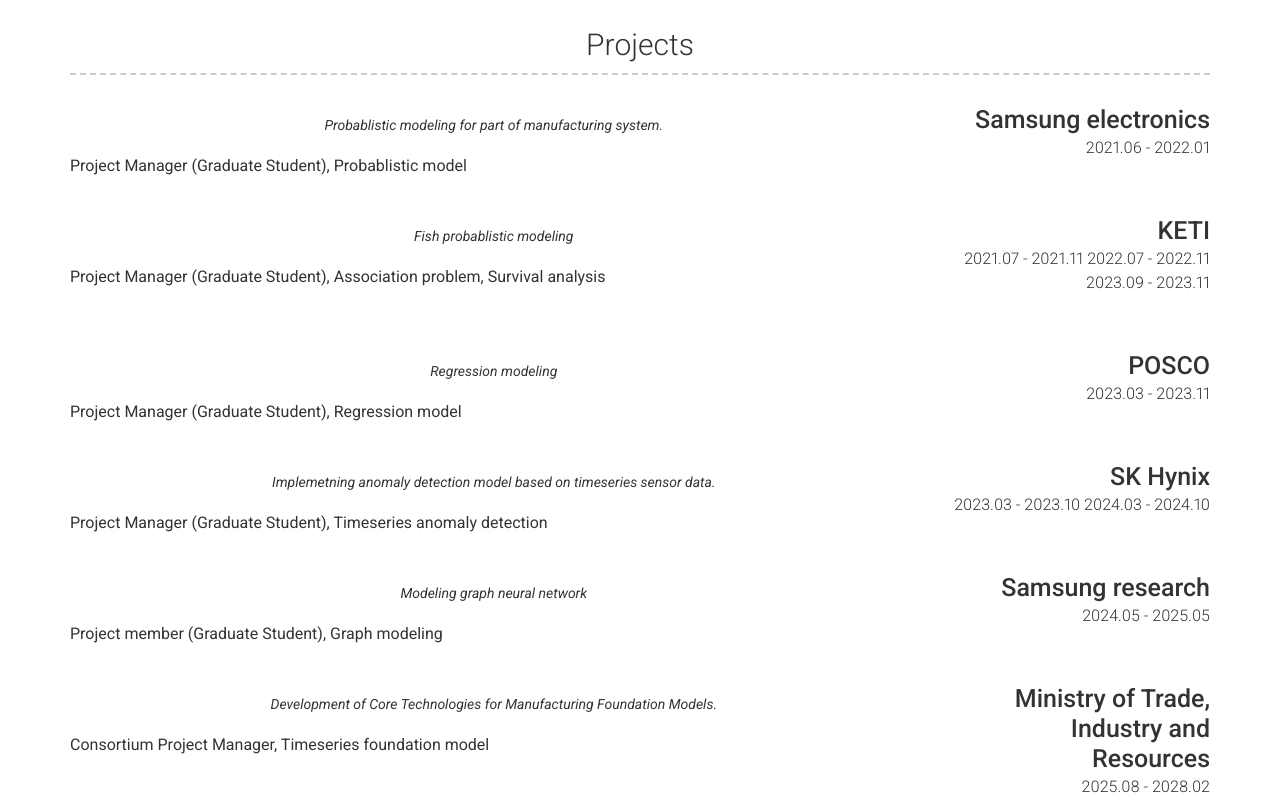
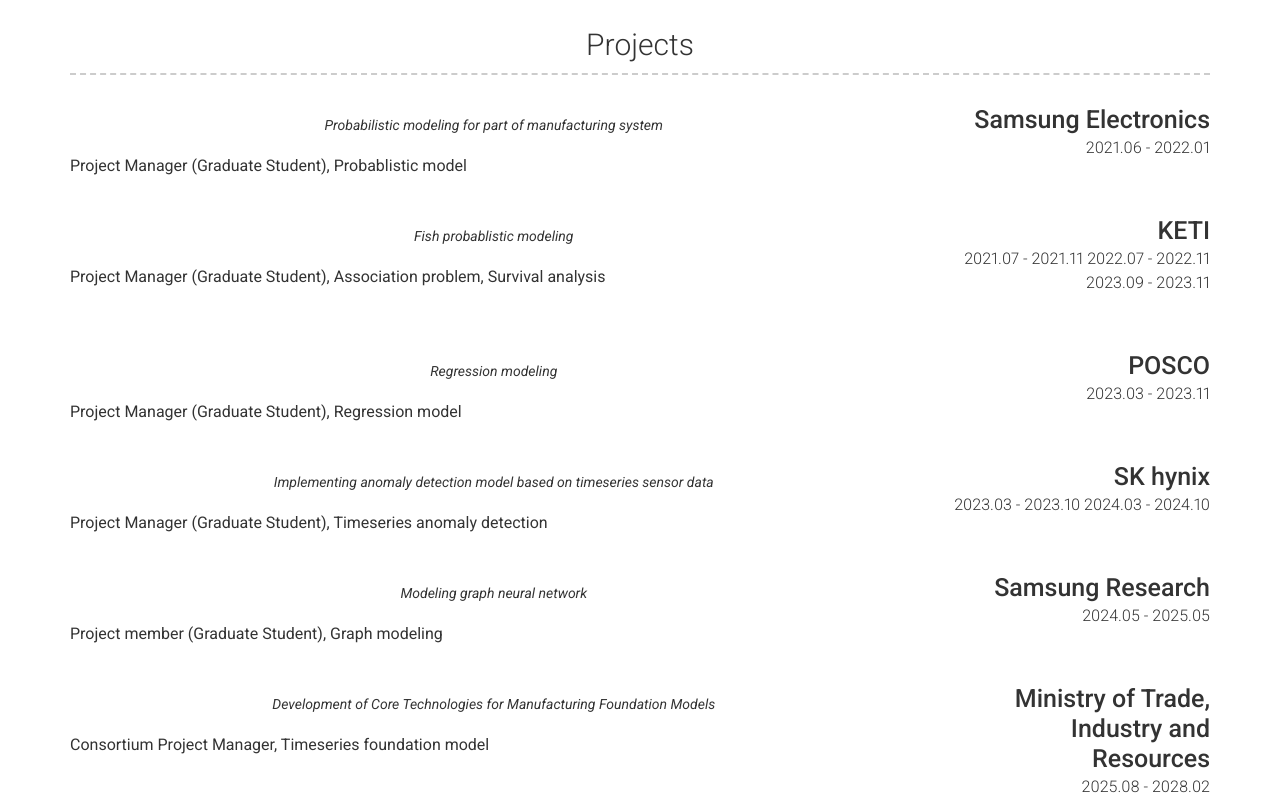
Before and after one commit to jongwonKim-1997/CV, a Jekyll site: the page built from index.md, in a window 1280 px wide and 1400 px high. Shown: the part 522-1323 px from the top of the window. Built offline with Jekyll 4.4.1, drawn with Linux system fonts in a browser that asks for light colours; nearby versions of some CDN libraries.

Commit message:
Update _config.yml

```diff
--- a/_config.yml
+++ b/_config.yml
@@ -62,11 +62,11 @@
     layout: list # Type of content section (list/text)
     content:
       - layout: right
-        title: Samsung electronics
+        title: Samsung Electronics
         caption:
           2021.06 - 2022.01
         quote: >
-           Probablistic modeling for part of manufacturing system.
+           Probabilistic modeling for part of manufacturing system
         description: | # this will include new lines to allow paragraphs
           Project Manager (Graduate Student), Probablistic model
 
@@ -92,17 +92,17 @@
           Project Manager (Graduate Student), Regression model
 
       - layout: right
-        title: SK Hynix
+        title: SK hynix
         caption:
           2023.03 - 2023.10
           2024.03 - 2024.10
         quote: >
-           Implemetning anomaly detection model based on timeseries sensor data.
+           Implementing anomaly detection model based on timeseries sensor data
         description: | # this will include new lines to allow paragraphs
           Project Manager (Graduate Student), Timeseries anomaly detection
 
       - layout: right
-        title: Samsung research
+        title: Samsung Research
         caption:
           2024.05 - 2025.05
         quote: >
@@ -115,7 +115,7 @@
         caption:
           2025.08 - 2028.02
         quote: >
-           Development of Core Technologies for Manufacturing Foundation Models.
+           Development of Core Technologies for Manufacturing Foundation Models
         description: | # this will include new lines to allow paragraphs
           Consortium Project Manager, Timeseries foundation model
 
```
